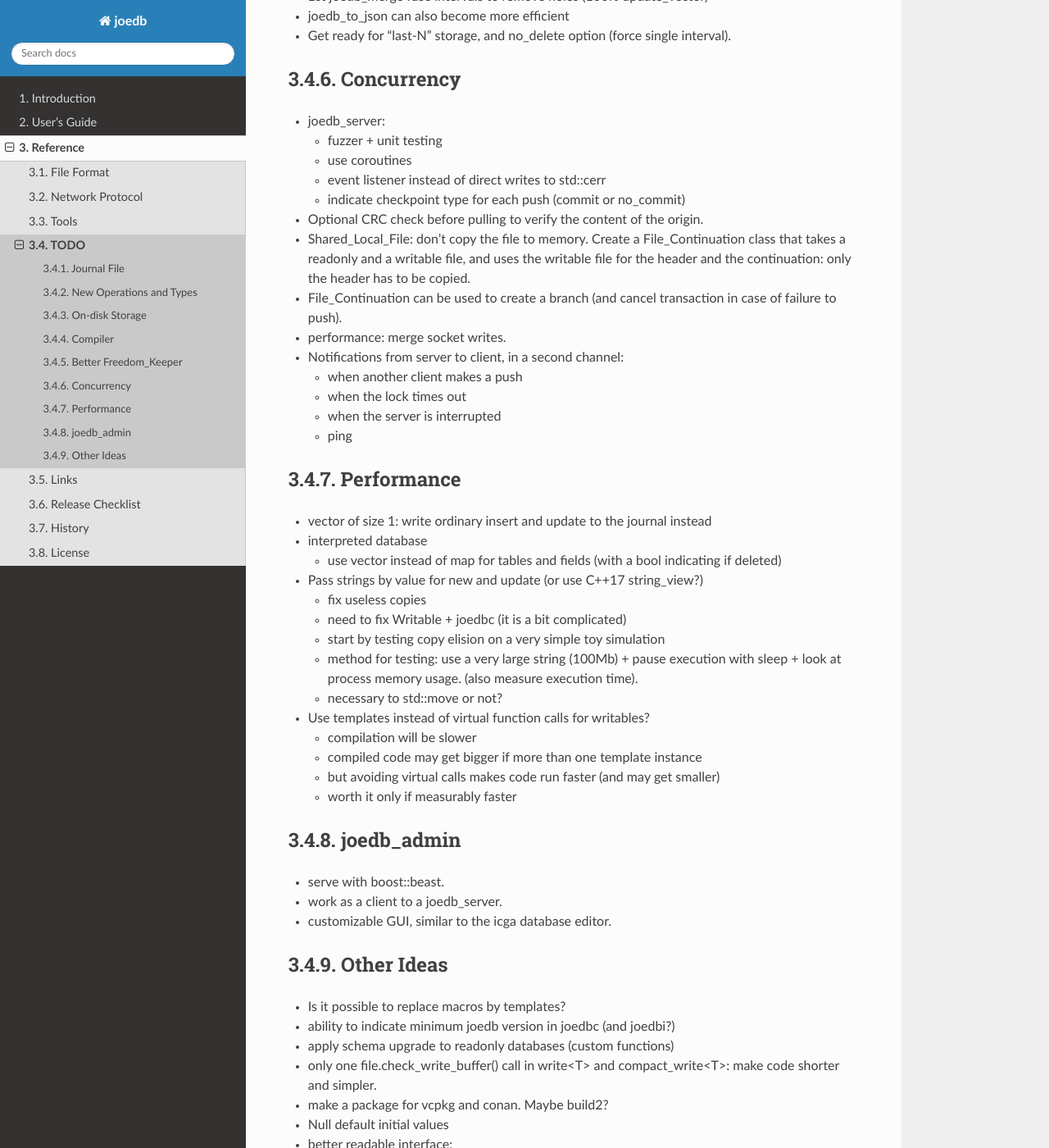
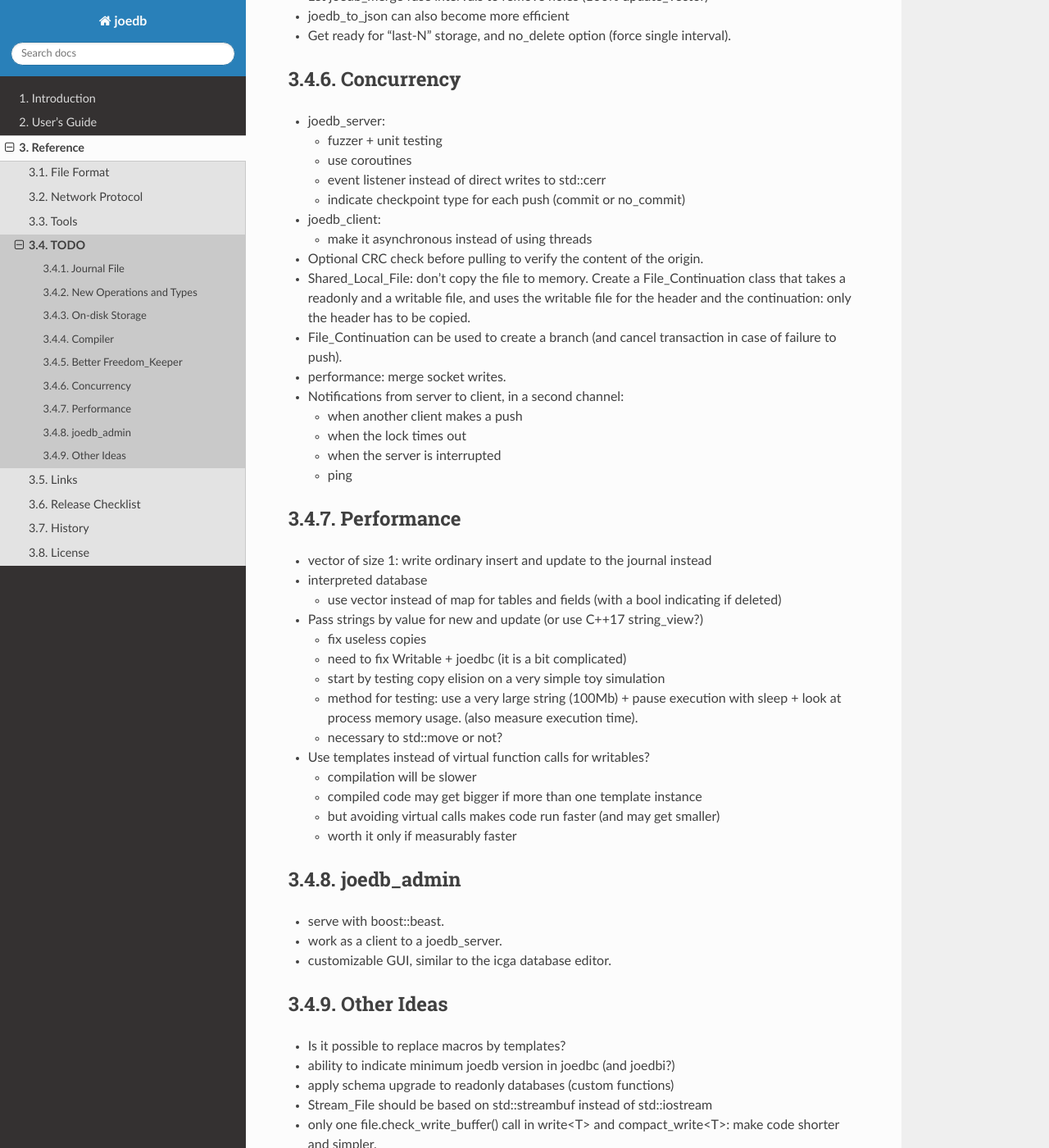
Before and after one commit to Remi-Coulom/joedb, a Sphinx documentation site: the page built from doc/source/todo.rst, in a window 1280 px wide and 1400 px high, scrolled down 1849 px. Shown: the whole window at 82% size. Built offline with Sphinx 7.4.7 and the Read the Docs theme 2.0.0, drawn with Linux system fonts in a browser that asks for light colours; formulas are drawn with MathJax 3.

Commit message:
TODO: asynchronous client + Stream_File based on std::streambuf.

```diff
--- a/doc/source/todo.rst
+++ b/doc/source/todo.rst
@@ -95,6 +95,10 @@ Concurrency
   - event listener instead of direct writes to std::cerr
   - indicate checkpoint type for each push (commit or no_commit)
 
+- joedb_client:
+
+  - make it asynchronous instead of using threads
+
 - Optional CRC check before pulling to verify the content of the origin.
 - Shared_Local_File: don't copy the file to memory. Create a File_Continuation
   class that takes a readonly and a writable file, and uses the writable file
@@ -145,6 +149,7 @@ Other Ideas
 - Is it possible to replace macros by templates?
 - ability to indicate minimum joedb version in joedbc (and joedbi?)
 - apply schema upgrade to readonly databases (custom functions)
+- Stream_File should be based on std::streambuf instead of std::iostream
 - only one file.check_write_buffer() call in write<T> and compact_write<T>:
   make code shorter and simpler.
 - make a package for vcpkg and conan. Maybe build2?
```
